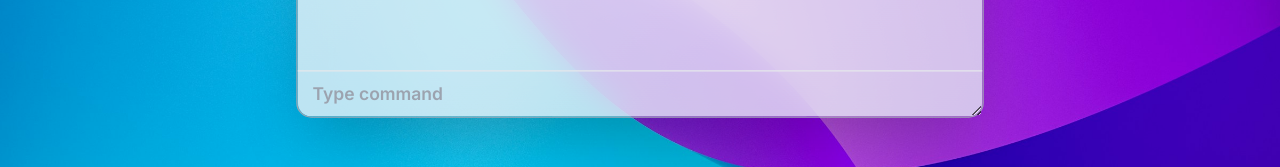
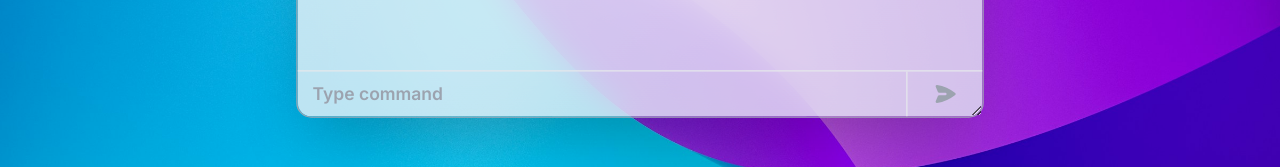
Before and after one commit to Patrykbarc/react-terminal, a React (Vite) app: page / in a window 1280 px wide. Shown: the part 621-788 px from the top of the page. Built offline with nearby package versions, Linux system fonts and the light colour scheme.

Commit message:
Added a send message button

```diff
--- a/index.html
+++ b/index.html
@@ -9,7 +9,7 @@
   <link rel="preconnect" href="https://fonts.googleapis.com">
   <link rel="preconnect" href="https://fonts.gstatic.com" crossorigin>
   <link href="https://fonts.googleapis.com/css2?family=Inter:wght@100..900&display=swap" rel="stylesheet">
-  <link rel="icon" type="image/x-icon" href="/public/favicon_pb.png">
+  <link rel="icon" type="image/x-icon" href="/favicon_pb.png">
 </head>
 
 <body>
--- a/src/components/TerminalBody/TerminalBody.tsx
+++ b/src/components/TerminalBody/TerminalBody.tsx
@@ -6,6 +6,7 @@ import { TerminalBodyWrapper } from '../TerminalBodyWrapper/TerminalBodyWrapper'
 import { HorizontalRuler } from '../HorizontalRuler/HorizontalRuler'
 import { useMessageScroll } from '../../utils/hooks/useMessageScroll'
 import { ScrollToTop } from '../ScrollToTop/ScrollToTop'
+import { PaperAirplaneIcon } from '@heroicons/react/16/solid'
 
 export function TerminalContainer() {
 	const [input, setInput] = useState('')
@@ -16,9 +17,10 @@ export function TerminalContainer() {
 
 	const messagesEndRef = useRef<HTMLDivElement>(null)
 	const inputRef = useRef<HTMLInputElement>(null)
+	const sendMessageButtonRef = useRef<HTMLButtonElement>(null)
 
-	useMessageScroll({ messagesEndRef, inputRef, chat, setIsChildOverflowing })
-	console.log(isChildOverflowing)
+	useMessageScroll({ chat, setIsChildOverflowing, refs: { messagesEndRef, inputRef, sendMessageButtonRef } })
+
 	return (
 		<TerminalBodyWrapper>
 			<div
@@ -37,15 +39,25 @@ export function TerminalContainer() {
 					)
 				})}
 			</div>
+			<div className='flex items-center border-t pl-3'>
 				<input
 					ref={inputRef}
 					placeholder='Type command'
-				className={`bottom-0 z-50 w-full border-t border-gray-200 bg-transparent px-3 py-2 focus-visible:outline-none`}
+					className={`bottom-0 z-50 w-full bg-transparent py-2 focus-visible:outline-none`}
 					type='text'
 					value={input}
 					onChange={e => setInput(e.target.value)}
 					onKeyUp={event => handleSetChat({ event, useStates: { input, setInput, setChat } })}
 				/>
+				<button
+					ref={sendMessageButtonRef}
+					className={`flex h-full items-center border-l px-5 ${input.trim().length > 0 ? 'cursor-pointer' : 'cursor-default'}`}
+					onClick={event => handleSetChat({ event, useStates: { input, setInput, setChat } })}>
+					<PaperAirplaneIcon
+						className={`size-5 ${input.trim().length > 0 ? 'text-sky-600' : 'text-gray-400'}`}
+					/>
+				</button>
+			</div>
 		</TerminalBodyWrapper>
 	)
 }
--- a/src/components/TerminalBodyWrapper/TerminalBodyWrapper.tsx
+++ b/src/components/TerminalBodyWrapper/TerminalBodyWrapper.tsx
@@ -2,7 +2,7 @@ import { ReactNode } from 'react'
 
 export function TerminalBodyWrapper({ children }: { children: ReactNode }) {
 	return (
-		<div className='relative size-full h-[330px] max-h-[1024px] min-h-72 min-w-[70vw] max-w-screen-lg resize-y overflow-hidden rounded-b-xl border border-gray-400 caret-gray-600 shadow-2xl sm:h-[500px] md:min-w-[500px] lg:w-[550px] lg:min-w-72 lg:resize'>
+		<div className='relative over size-full h-[330px] max-h-[1024px] min-h-72 min-w-[70vw] max-w-screen-lg resize-y overflow-hidden rounded-b-xl border border-gray-400 caret-gray-600 shadow-2xl sm:h-[500px] md:min-w-[500px] lg:w-[550px] lg:min-w-72 lg:resize'>
 			<div className='absolute z-0 size-full'>
 				<div className='flex h-full flex-col justify-between text-balance text-sm font-semibold'>
 					{children}
--- a/src/utils/functions/handleSetChat.tsx
+++ b/src/utils/functions/handleSetChat.tsx
@@ -1,10 +1,10 @@
-import { Dispatch, KeyboardEvent, SetStateAction } from 'react'
+import { Dispatch, KeyboardEvent, MouseEvent, SetStateAction } from 'react'
 import { ChatItem } from '../interfaces'
 import { handleCommandResponse } from './handleCommandResponse'
 import { CommandBadge } from '../../components/CommandBadge/CommandBadge'
 
 interface HandleSetChat {
-	event: KeyboardEvent<HTMLInputElement>
+	event: KeyboardEvent<HTMLInputElement> | MouseEvent<HTMLButtonElement>
 	useStates: {
 		input: string
 		setInput: Dispatch<SetStateAction<string>>
@@ -13,9 +13,13 @@ interface HandleSetChat {
 }
 
 export function handleSetChat({ event, useStates: { input, setInput, setChat } }: HandleSetChat) {
+	const keyboardEnterEvent =
+		event.type === 'keyup' && (event as KeyboardEvent<HTMLInputElement>).key === 'Enter'
+	const mouseClickEvent = event.type === 'click'
+
 	const formattedInput = input.trim().toLowerCase()
 
-	if (event.key === 'Enter' && formattedInput.length > 0) {
+	if ((keyboardEnterEvent || mouseClickEvent) && formattedInput.length > 0) {
 		const newChatItem: ChatItem = {
 			id: Date.now(),
 			content: <CommandBadge input={input} />,
--- a/src/utils/hooks/useMessageScroll.tsx
+++ b/src/utils/hooks/useMessageScroll.tsx
@@ -3,20 +3,23 @@ import { ChatItem, OverflowingChild } from '../interfaces'
 
 interface UseMessageScrollParams {
 	chat: ChatItem[]
-	messagesEndRef: RefObject<HTMLDivElement>
-	inputRef: RefObject<HTMLInputElement>
 	setIsChildOverflowing: Dispatch<SetStateAction<OverflowingChild | null>>
+	refs: {
+		messagesEndRef: RefObject<HTMLDivElement>
+		inputRef: RefObject<HTMLInputElement>
+		sendMessageButtonRef: RefObject<HTMLButtonElement>
+	}
 }
 
 export function useMessageScroll({
 	chat,
-	messagesEndRef,
-	inputRef,
 	setIsChildOverflowing,
+	refs: { messagesEndRef, inputRef, sendMessageButtonRef },
 }: UseMessageScrollParams) {
 	useEffect(() => {
 		if (messagesEndRef !== null && inputRef !== null) {
 			const messagesRef = messagesEndRef.current
+			const sendMessageRef = sendMessageButtonRef.current
 
 			function handleScrollToBottom() {
 				if (messagesRef) {
@@ -25,11 +28,13 @@ export function useMessageScroll({
 			}
 
 			function handleSetInputFocus() {
-				if (messagesRef) {
-					messagesRef.addEventListener('click', () => {
+				const refs = [messagesRef, sendMessageRef]
+
+				refs.forEach(ref => {
+					ref?.addEventListener('click', () => {
 						inputRef.current !== null && inputRef.current.focus()
 					})
-				}
+				})
 			}
 
 			function handleScrollToTop() {
```
Lines whose indentation alone changed are shown as unchanged.
